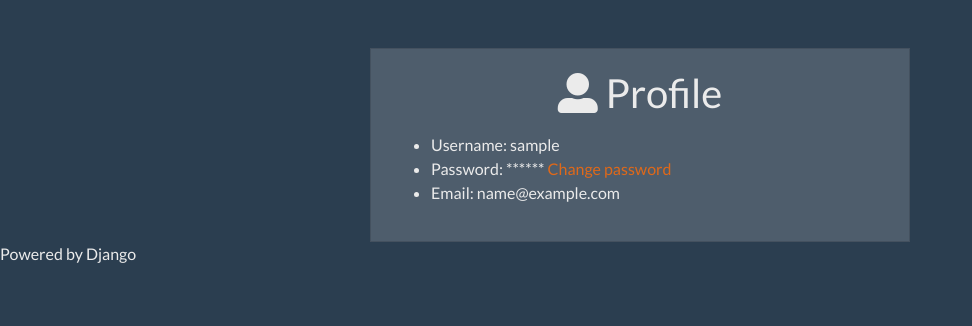
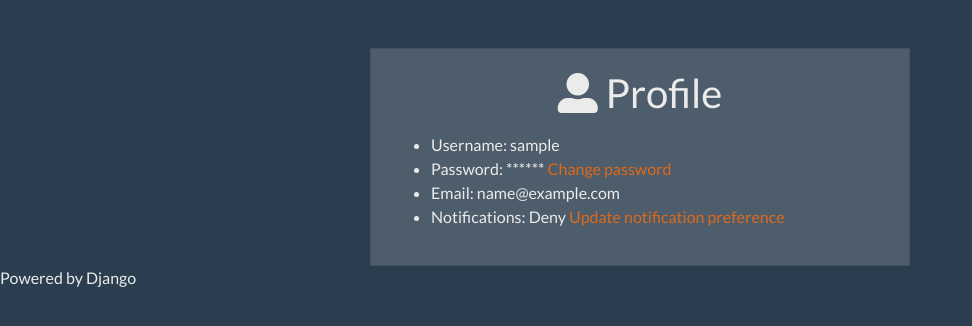
Before and after one commit to wahello/ookma-kyi-core, a Django app: page /accounts/profile/ in a window 1280 px wide. Shown: the top 326 px of the page, without its empty margins (0-972 px from the left). Run offline with Django 3.2, Linux system fonts and the light colour scheme; the visitor is signed in with stand-in values (Sample User, id 1); some libraries are stand-ins or nearby versions.

Commit message:
Added display of notification status
Added display indicator for the status of notifications and the
ability to change it via a link.

```diff
--- a/templates/profiles/profile.html
+++ b/templates/profiles/profile.html
@@ -11,6 +11,7 @@
             <li>Username: {{ user.username }}</li>
             <li>Password: ****** <a href="{% url 'password_change' %}">Change password</a></li>
             <li>Email: {{ user.email }}</li>
+            <li>Notifications: {% if user.profile.notification_preference %}Allow{% else %}Deny{% endif %} <a href="{% url 'change_notification_preferences' %}">Update notification preference</a></li>
         </ul>
     </div>
   </div>
```
